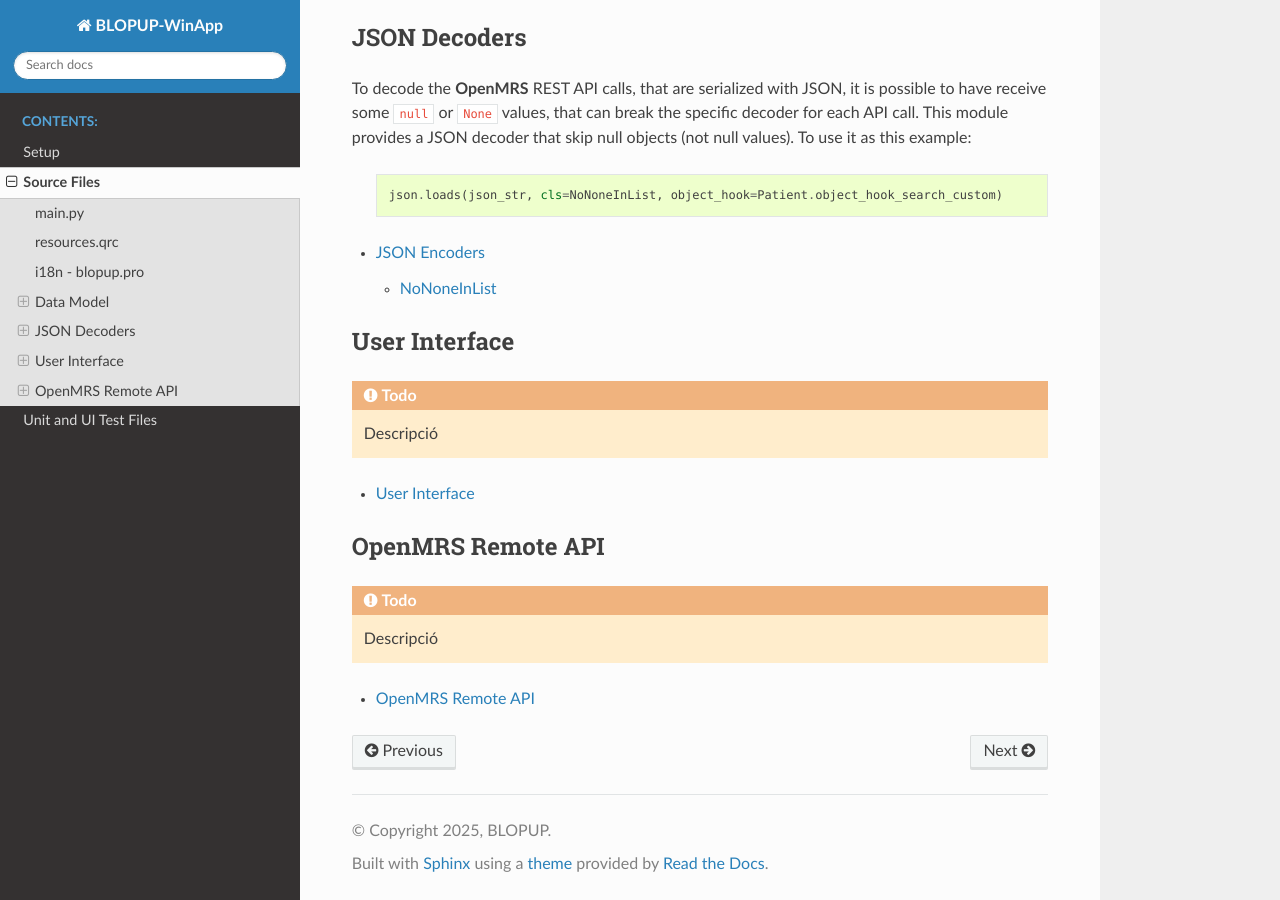
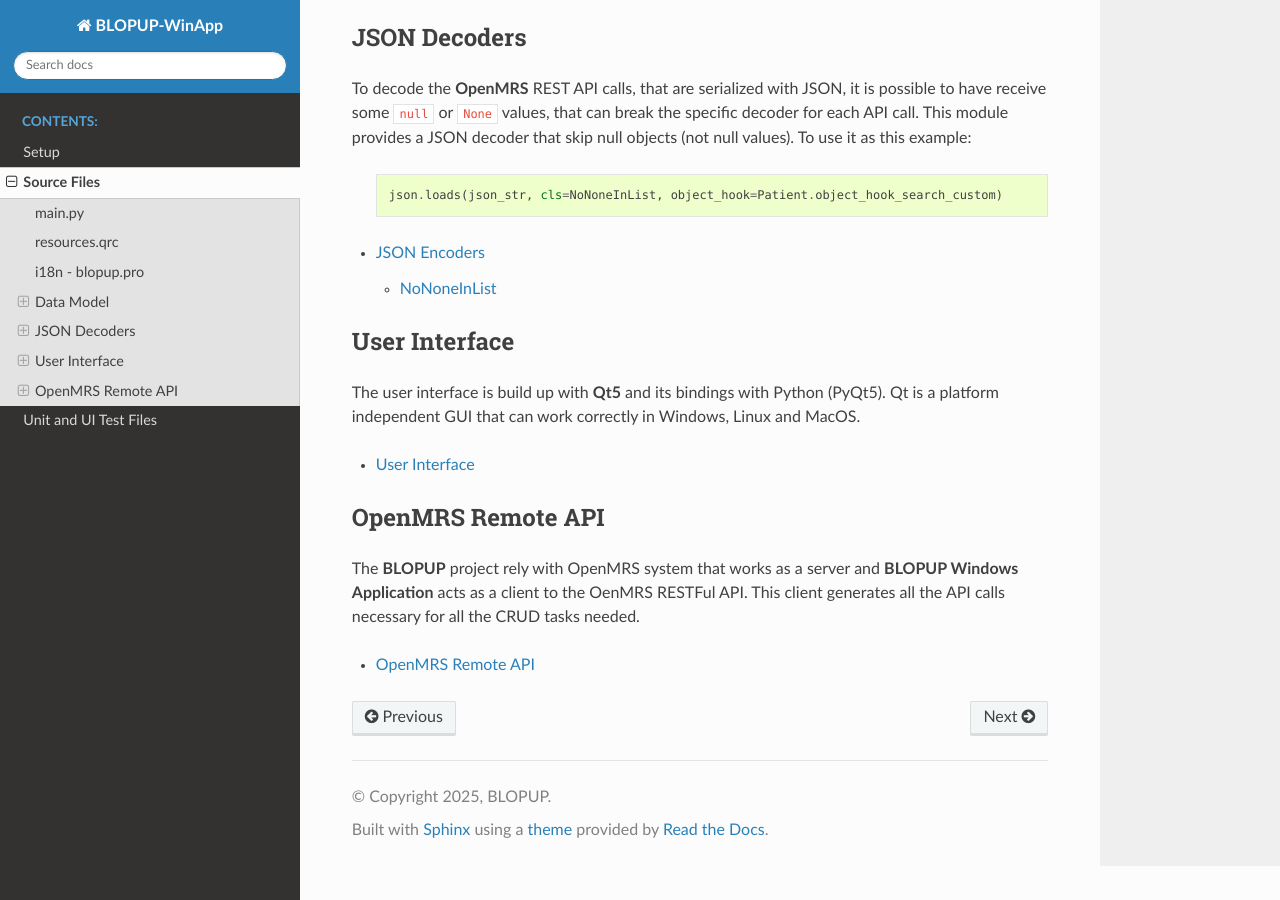
Before and after one commit to JaumeFigueras/blopup-winapp2, a Sphinx documentation site: the page built from doc/source/src.rst, in a window 1280 px wide and 900 px high, scrolled down 1759 px. Built offline with Sphinx 7.4.7 and the Read the Docs theme 3.1.0, drawn with Linux system fonts in a browser that asks for light colours; pages that are not in the unit, such as notebooks, are missing from menus.

```diff
--- a/doc/source/src.rst
+++ b/doc/source/src.rst
@@ -91,9 +91,8 @@ JSON decoder that skip null objects (not null values). To use it as this example
 User Interface
 --------------
 
-.. todo::
-
-   Descripció
+The user interface is build up with **Qt5** and its bindings with Python (PyQt5). Qt is a platform
+independent GUI that can work correctly in Windows, Linux and MacOS.
 
 .. toctree::
    :maxdepth: 2
@@ -103,9 +102,9 @@ User Interface
 OpenMRS Remote API
 ------------------
 
-.. todo::
-
-   Descripció
+The **BLOPUP** project rely with OpenMRS system that works as a server and **BLOPUP Windows Application**
+acts as a client to the OenMRS RESTFul API. This client generates all the API calls necessary for all the
+CRUD tasks needed.
 
 .. toctree::
    :maxdepth: 2
```
Also changed, not shown: doc/source/test.rst (+54 -2 lines), 3 other files.
